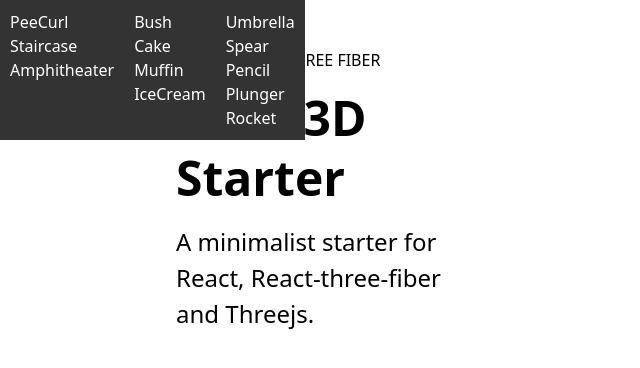
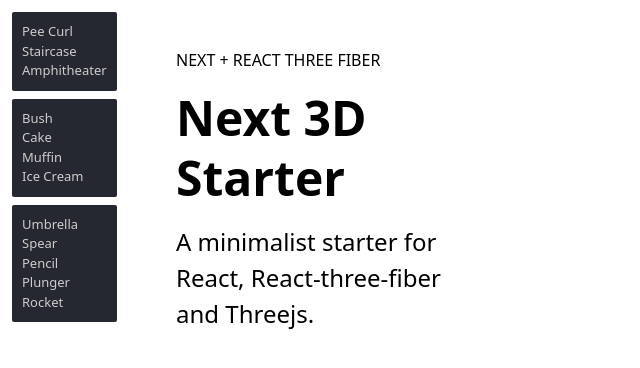
Before and after one commit to cincplug/3d-stuff, a Next.js app: page /blob in a window 1280 px wide. Shown: the top 368 px of the page, without its empty margins (0-640 px from the left). Built offline with nearby package versions, Linux system fonts and the light colour scheme.

Commit message:
Stick to tailwind

```diff
--- a/src/components/dom/Nav.jsx
+++ b/src/components/dom/Nav.jsx
@@ -6,29 +6,16 @@
 
 const Nav = () => {
   return (
-    <nav
-      style={{
-        padding: '10px',
-        backgroundColor: '#333',
-        color: '#fff',
-        width: 'fit-content',
-        position: 'absolute',
-        zIndex: 1,
-      }}
-    >
-      <ul style={{ listStyleType: 'none', display: 'flex', gap: '20px' }}>
+    <nav className='absolute z-10 m-3 w-fit'>
       {Object.keys(components).map((component) => (
-          <li key={component}>
-            <ul>
+        <ul className='mb-2 list-none rounded-sm bg-[#252731] p-[10px] text-[small]' key={component}>
           {Object.keys(variations[component]).map((variation) => (
-                <li key={variation}>
-                  <Link href={`/${component}/${variation}`}>{variation}</Link>
+            <li className='text-[#cdcdcd] hover:text-[#fafafa]' key={variation}>
+              <Link href={`/${component}/${variation}`}>{pascalToSpace(variation)}</Link>
             </li>
           ))}
         </ul>
-          </li>
       ))}
-      </ul>
     </nav>
   )
 }
```
Lines whose indentation alone changed are shown as unchanged.
